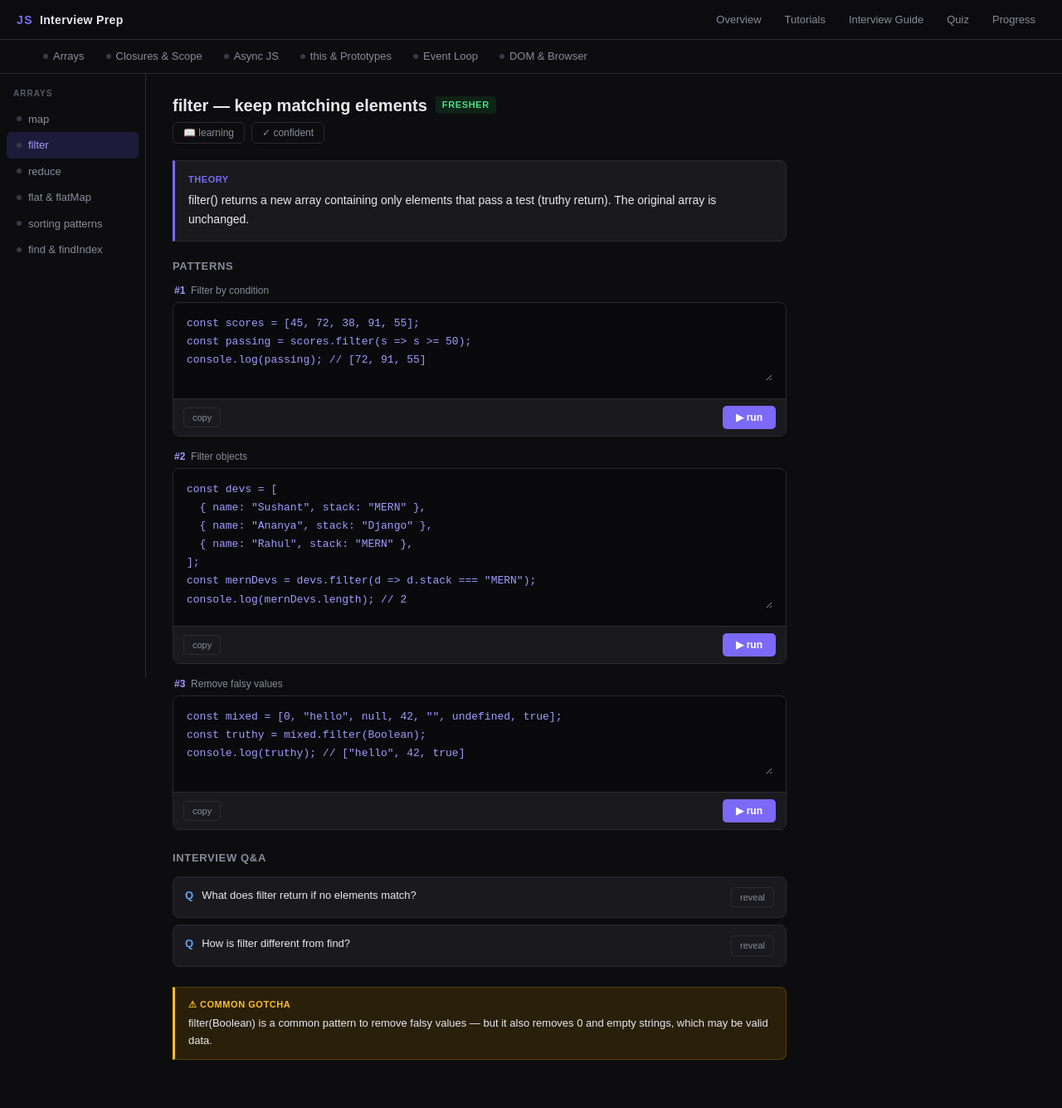
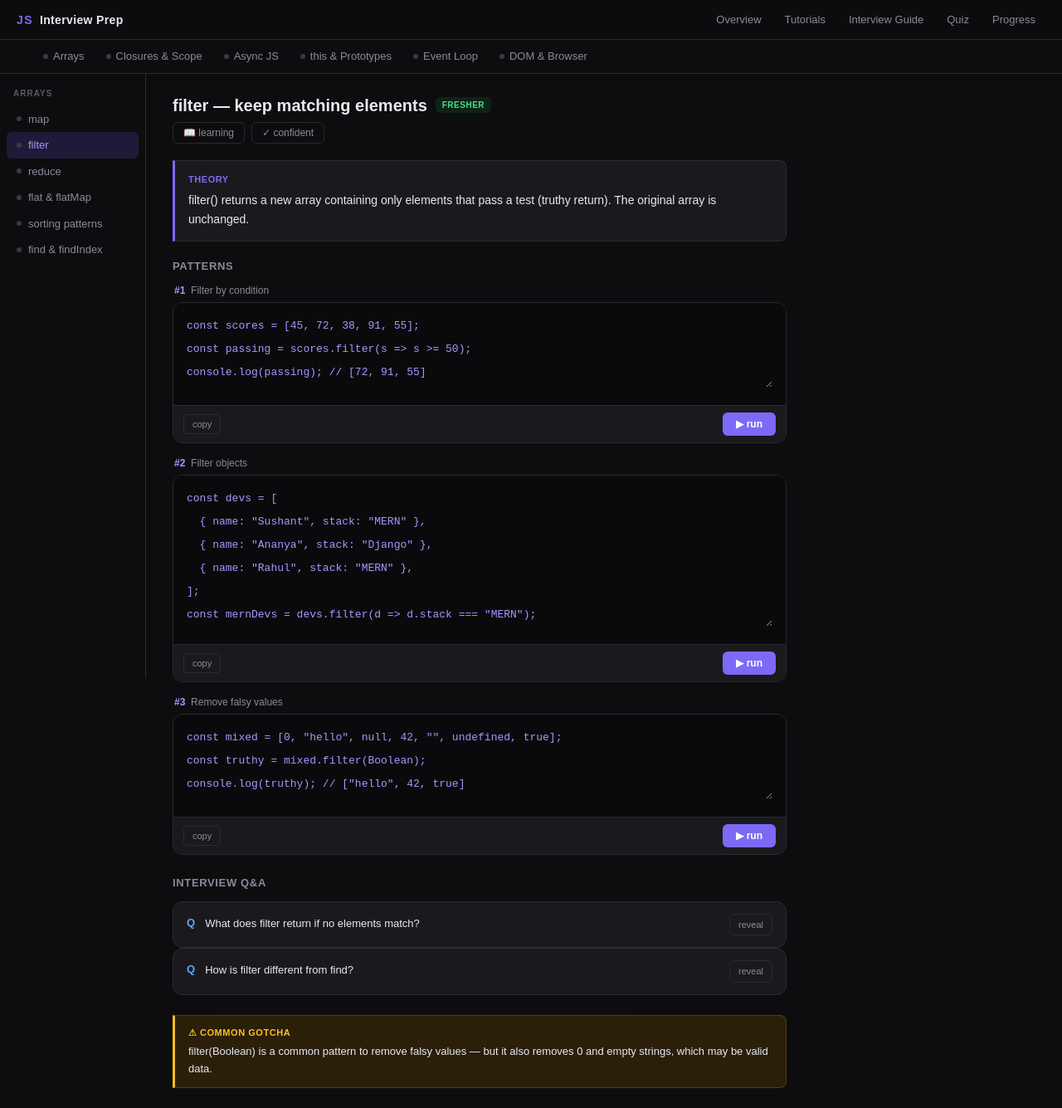
Before and after one commit to sushantshinde7/js-interview-prep, a React (Vite) app: page /topic/arrays/filter in a window 1280 px wide. Shown: the whole page at 83% size. Before the commit the page ends 1301 px from the top, so only its background shows below. Built offline with nearby package versions, Linux system fonts and the light colour scheme.

Commit message:
shared components(CodeBlock.jsx QACard.jsx Tag.jsx) now follows tailwindcss v4  styling and consistency with app

```diff
--- a/src/components/CodeBlock.jsx
+++ b/src/components/CodeBlock.jsx
@@ -1,9 +1,8 @@
 import { useState } from 'react'
 import CopyButton from './CopyButton.jsx'
 
-// CodeBlock renders an editable textarea with optional run button.
-// It sandboxes console.log output below the code.
-// Usage: <CodeBlock code="const x = 1;" runnable />
+// CodeBlock renders editable runnable code blocks.
+// Used for concept demos, patterns, edge cases, and interview examples.
 
 export default function CodeBlock({ code, runnable = false }) {
   const [editedCode, setEditedCode] = useState(code)
@@ -13,108 +12,119 @@ export default function CodeBlock({ code, runnable = false }) {
   function runCode() {
     setRunning(true)
     setOutput(null)
+
     try {
       const logs = []
+
       // Intercept console.log
       const fakeConsole = {
-        log: (...args) =>
-          logs.push(args.map(a => JSON.stringify(a)).join(' ')),
+        log: (...args) => {
+          logs.push(
+            args.map(a => JSON.stringify(a)).join(' ')
+          )
+        },
       }
+
       // eslint-disable-next-line no-new-func
       const fn = new Function('console', editedCode)
+
       fn(fakeConsole)
+
       setOutput({
         type: 'success',
         lines: logs.length ? logs : ['(no output)'],
       })
     } catch (e) {
-      setOutput({ type: 'error', lines: [e.message] })
+      setOutput({
+        type: 'error',
+        lines: [e.message],
+      })
     }
-    setTimeout(() => setRunning(false), 200)
+
+    setTimeout(() => setRunning(false), 180)
   }
 
   const lineCount = editedCode.split('\n').length
 
   return (
-    <div
-      style={{
-        borderRadius: 8,
-        overflow: 'hidden',
-        border: '1px solid #2a2a30',
-      }}
-    >
-      {/* Editable code area */}
-      <div style={{ background: '#0a0a0c', padding: '14px 16px' }}>
+    <div className="
+      overflow-hidden rounded-xl
+      border border-[#2a2a30]
+      bg-[#111114]
+    ">
+
+      {/* ── Editor ───────────────────────────── */}
+      <div className="bg-[#0a0a0c] px-4 py-3.5">
+
         <textarea
           value={editedCode}
           onChange={e => setEditedCode(e.target.value)}
           spellCheck={false}
+          className="
+            w-full resize-y border-none bg-transparent
+            font-mono-code text-[13px] leading-7
+            text-[#a599ff] outline-none
+            placeholder:text-[#5a5a6a]
+          "
           style={{
-            width: '100%',
-            background: 'transparent',
-            border: 'none',
-            outline: 'none',
-            color: '#a599ff',
-            fontFamily: "'JetBrains Mono', monospace",
-            fontSize: 13,
-            lineHeight: 1.7,
-            resize: 'vertical',
-            minHeight: Math.max(80, lineCount * 22),
+            minHeight: Math.max(88, lineCount * 24),
           }}
         />
+
       </div>
 
-      {/* Toolbar */}
-      <div
-        style={{
-          background: '#1a1a1e',
-          padding: '8px 12px',
-          display: 'flex',
-          alignItems: 'center',
-          justifyContent: 'space-between',
-          borderTop: '1px solid #2a2a30',
-        }}
-      >
+      {/* ── Toolbar ─────────────────────────── */}
+      <div className="
+        flex items-center justify-between
+        border-t border-[#2a2a30]
+        bg-[#1a1a1e]
+        px-3 py-2
+      ">
+
         <CopyButton code={editedCode} />
+
         {runnable && (
           <button
             onClick={runCode}
-            style={{
-              background: running ? '#1e1b3a' : '#7c6af7',
-              color: '#fff',
-              border: 'none',
-              borderRadius: 5,
-              fontSize: 12,
-              padding: '5px 16px',
-              cursor: 'pointer',
-              fontFamily: "'DM Sans', sans-serif",
-              fontWeight: 600,
-              transition: 'all 0.15s',
-            }}
+            className={[
+              'rounded-md px-4 py-1.5',
+              'text-xs font-semibold text-white',
+              'transition-all duration-150',
+              running
+                ? 'bg-[#1e1b3a]'
+                : 'bg-[#7c6af7] hover:bg-[#6d5df0]',
+            ].join(' ')}
           >
             ▶ run
           </button>
         )}
       </div>
 
-      {/* Output panel */}
+      {/* ── Output ──────────────────────────── */}
       {output && (
         <div
-          style={{
-            background: output.type === 'error' ? '#2a0f0f' : '#141416',
-            borderTop: '1px solid #2a2a30',
-            padding: '10px 16px',
-          }}
+          className={[
+            'border-t border-[#2a2a30]',
+            'px-4 py-3',
+            output.type === 'error'
+              ? 'bg-[#2a0f0f]'
+              : 'bg-[#141416]',
+          ].join(' ')}
         >
+
+          <div className="mb-1 text-[10px] font-semibold uppercase tracking-widest text-[#5a5a6a]">
+            Output
+          </div>
+
           {output.lines.map((line, i) => (
             <div
               key={i}
-              style={{
-                fontFamily: "'JetBrains Mono', monospace",
-                fontSize: 12,
-                color: output.type === 'error' ? '#f87171' : '#4ade80',
-                lineHeight: 1.6,
-              }}
+              className={[
+                'font-mono-code text-xs leading-6',
+                output.type === 'error'
+                  ? 'text-[#f87171]'
+                  : 'text-[#4ade80]',
+              ].join(' ')}
             >
               {line}
             </div>
--- a/src/components/QACard.jsx
+++ b/src/components/QACard.jsx
@@ -1,74 +1,76 @@
 import { useState } from 'react'
 
-// QACard shows a question and hides the answer until the user clicks reveal.
-// Usage: <QACard q="What does map return?" a="A new array." />
+// Interview-style Q&A card with reveal interaction.
 
 export default function QACard({ q, a }) {
   const [revealed, setRevealed] = useState(false)
 
   return (
-    <div
-      style={{
-        background: '#1a1a1e',
-        border: '1px solid #2a2a30',
-        borderRadius: 8,
-        marginBottom: 8,
-        overflow: 'hidden',
-      }}
-    >
-      {/* Question row */}
-      <div
-        style={{
-          padding: '12px 14px',
-          display: 'flex',
-          alignItems: 'flex-start',
-          gap: 10,
-        }}
-      >
-        <span
-          style={{ color: '#60a5fa', fontWeight: 600, fontSize: 13, flexShrink: 0 }}
-        >
+    <div className="
+      overflow-hidden rounded-xl
+      border border-[#2a2a30]
+      bg-[#1a1a1e]
+    ">
+
+      {/* ── Question ───────────────────────── */}
+      <div className="
+        flex items-start gap-3
+        px-4 py-3.5
+      ">
+
+        <span className="
+          mt-[1px] flex-shrink-0
+          text-[13px] font-semibold
+          text-[#60a5fa]
+        ">
           Q
         </span>
-        <p style={{ fontSize: 13, lineHeight: 1.6, color: '#e8e8f0', flex: 1 }}>
+
+        <p className="
+          flex-1
+          text-[13px] leading-6
+          text-[#e8e8f0]
+        ">
           {q}
         </p>
+
         <button
-          onClick={() => setRevealed(r => !r)}
-          style={{
-            background: revealed ? '#1e1b3a' : 'transparent',
-            border: `1px solid ${revealed ? '#7c6af7' : '#2a2a30'}`,
-            color: revealed ? '#a599ff' : '#8a8a9a',
-            padding: '3px 10px',
-            borderRadius: 4,
-            cursor: 'pointer',
-            fontSize: 11,
-            fontFamily: "'DM Sans', sans-serif",
-            flexShrink: 0,
-            transition: 'all 0.2s',
-          }}
+          onClick={() => setRevealed(v => !v)}
+          className={[
+            'flex-shrink-0 rounded-md border px-2.5 py-1',
+            'text-[11px] transition-all duration-150',
+            revealed
+              ? 'border-[#7c6af7] bg-[#1e1b3a] text-[#a599ff]'
+              : 'border-[#2a2a30] text-[#8a8a9a] hover:border-[#3a3a44] hover:text-[#e8e8f0]',
+          ].join(' ')}
         >
           {revealed ? 'hide' : 'reveal'}
         </button>
       </div>
 
-      {/* Answer row — only shown when revealed */}
+      {/* ── Answer ─────────────────────────── */}
       {revealed && (
-        <div
-          style={{
-            padding: '10px 14px',
-            borderTop: '1px solid #2a2a30',
-            background: '#141416',
-            display: 'flex',
-            gap: 10,
-          }}
-        >
-          <span
-            style={{ color: '#4ade80', fontWeight: 600, fontSize: 13, flexShrink: 0 }}
-          >
+        <div className="
+          flex gap-3
+          border-t border-[#2a2a30]
+          bg-[#141416]
+          px-4 py-3
+        ">
+
+          <span className="
+            flex-shrink-0
+            text-[13px] font-semibold
+            text-[#4ade80]
+          ">
             A
           </span>
-          <p style={{ fontSize: 13, lineHeight: 1.65, color: '#e8e8f0' }}>{a}</p>
+
+          <p className="
+            text-[13px] leading-6
+            text-[#e8e8f0]
+          ">
+            {a}
+          </p>
         </div>
       )}
     </div>
--- a/src/components/Tag.jsx
+++ b/src/components/Tag.jsx
@@ -1,24 +1,19 @@
-// Tag displays difficulty level: fresher | mid | tricky
-// Usage: <Tag level="fresher" />
+// Difficulty badge used across topic cards and concept pages.
 
-const styles = {
-  fresher: { background: '#0d2318', color: '#4ade80' },
-  mid:     { background: '#2a1f08', color: '#fbbf24' },
-  tricky:  { background: '#2a0f0f', color: '#f87171' },
+const STYLES = {
+  fresher: 'bg-[#0d2318] text-[#4ade80]',
+  mid:     'bg-[#2a1f08] text-[#fbbf24]',
+  tricky:  'bg-[#2a0f0f] text-[#f87171]',
 }
 
 export default function Tag({ level }) {
   return (
     <span
-      style={{
-        ...styles[level],
-        fontSize: 11,
-        fontWeight: 600,
-        padding: '2px 8px',
-        borderRadius: 4,
-        textTransform: 'uppercase',
-        letterSpacing: '0.06em',
-      }}
+      className={[
+        'rounded-md px-2 py-0.5',
+        'text-[10px] font-semibold uppercase tracking-wider',
+        STYLES[level],
+      ].join(' ')}
     >
       {level}
     </span>
```
